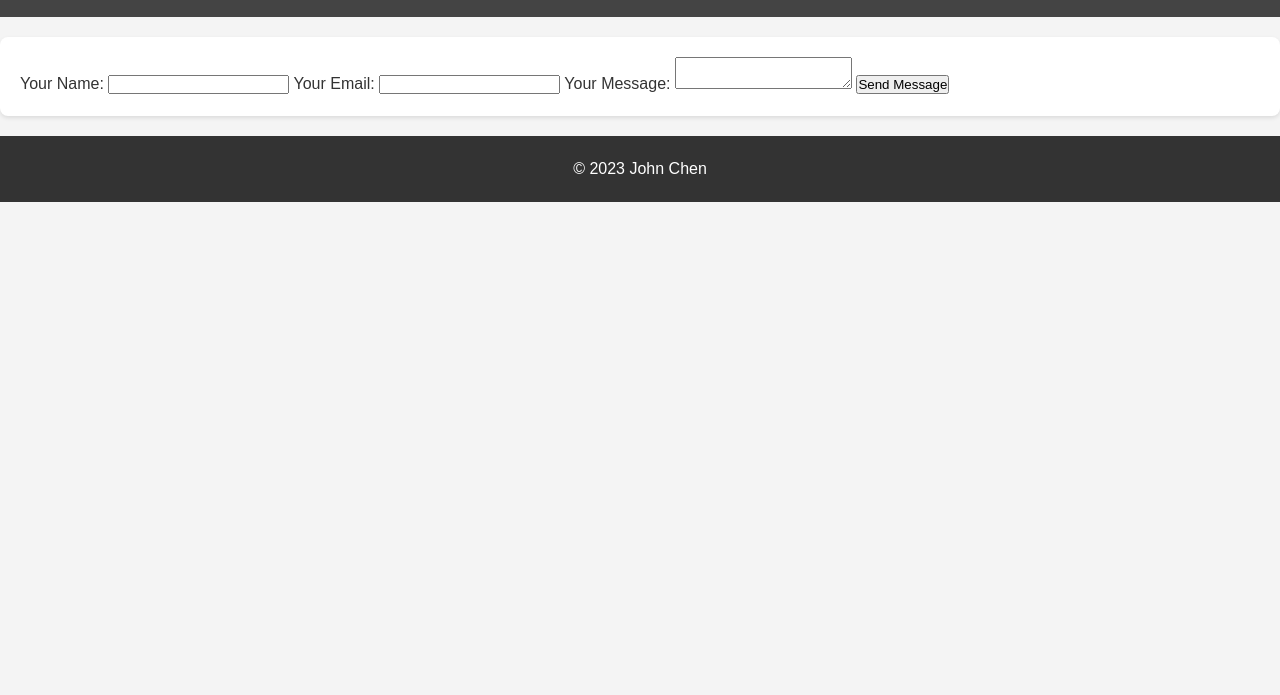
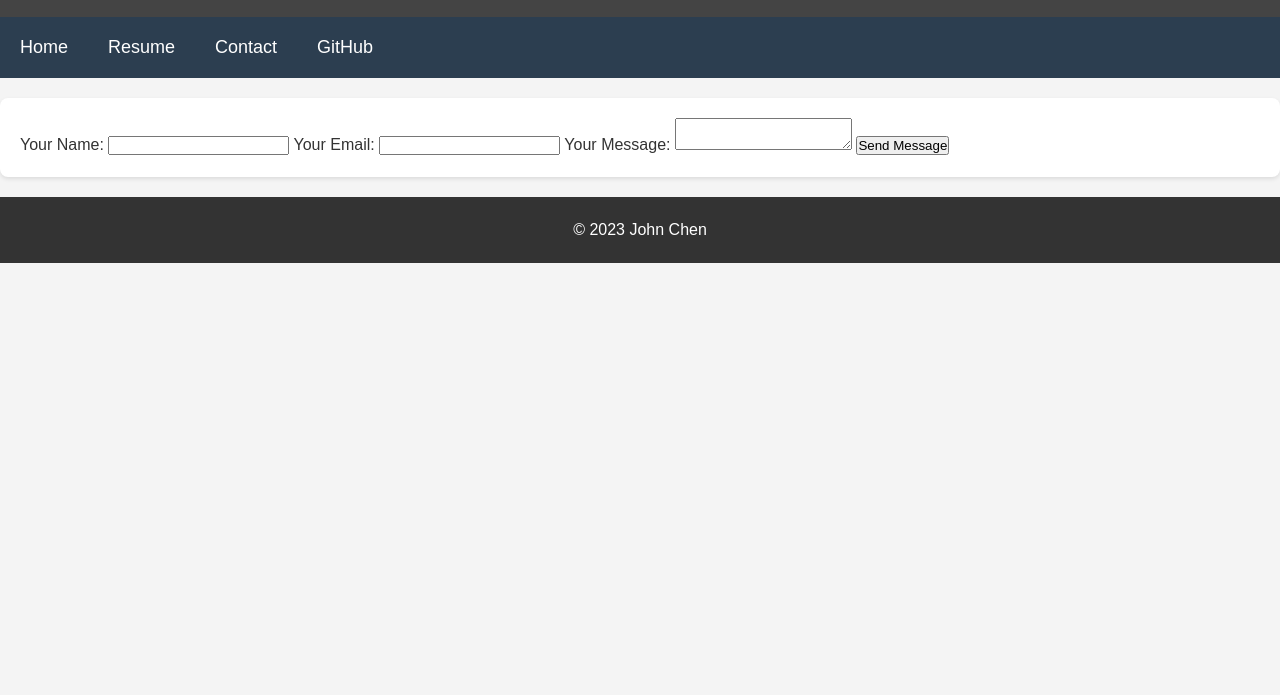
Before and after one commit to johnchen007/PersonalWebsite, a plain HTML site: page contact.html in a window 1280 px wide. Shown: the part 105-800 px from the top of the page. Drawn offline with Linux system fonts and the light colour scheme.

Commit message:
Update contact.html

```diff
--- a/contact.html
+++ b/contact.html
@@ -13,7 +13,12 @@
         <p>Feel free to drop me a message below!</p>
     </header>
     <nav>
-        <!-- Navigation bar here -->
+        <ul class="navbar">
+            <li><a href="main.html">Home</a></li>
+            <li><a href="index.html">Resume</a></li>
+            <li><a href="contact.html">Contact</a></li>
+            <li><a href="https://github.com/johnchen007" target="_blank">GitHub</a></li>
+        </ul>
     </nav>
 
     <section id="contact-form">
```
